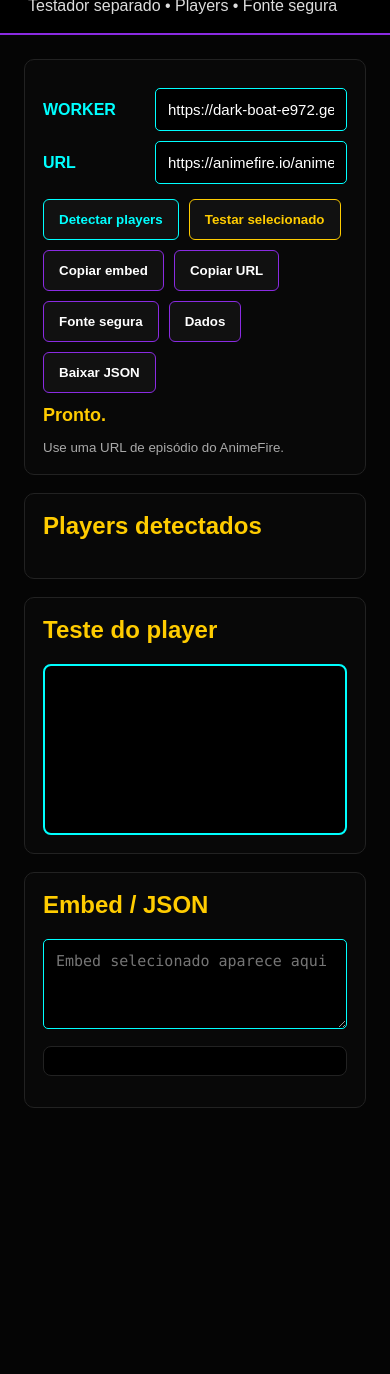
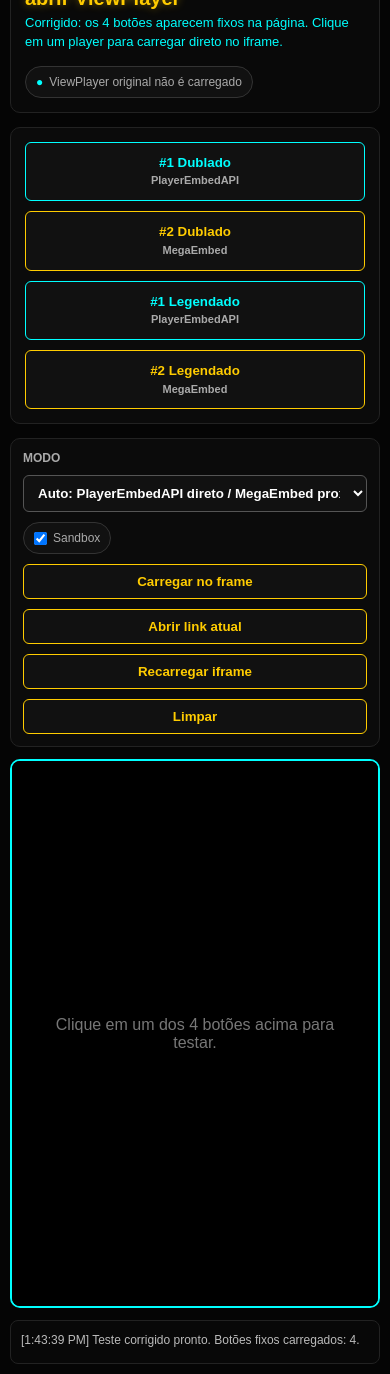
Before and after one commit to dadsondankstry-crypto/KSM2-TEST, a plain HTML site: page index.html in a window 390 px wide. Shown: the part 61-1435 px from the top of the page. Before the commit the page ends 1211 px from the top, so only its background shows below. Drawn offline with Linux system fonts and the light colour scheme.

Commit message:
Add files via upload

```diff
--- a/index.html
+++ b/index.html
@@ -1,194 +1,213 @@
-<!doctype html>
-<html lang="pt-BR">
+<!DOCTYPE html>
+<html lang="pt-br">
 <head>
-<meta charset="utf-8">
-<meta name="viewport" content="width=device-width,initial-scale=1">
-<title>CRONOS AnimeFire Testador Separado</title>
+<meta charset="UTF-8">
+<meta name="viewport" content="width=device-width, initial-scale=1.0">
+<title>CRONOS — Teste ViewPlayer 4 Players Corrigido</title>
 <style>
-*{box-sizing:border-box}
-body{margin:0;background:#050505;color:#fff;font-family:Arial,Helvetica,sans-serif}
-header{background:#000;border-bottom:2px solid #8a2be2;padding:18px 28px;display:flex;gap:12px;align-items:center;flex-wrap:wrap}
-.brand{color:#ffcc00;font-size:24px;font-weight:900;text-shadow:0 0 8px #ffcc00}
-.sub{color:#ddd}
-.wrap{max-width:1280px;margin:auto;padding:24px}
-.box{border:1px solid #222;background:#080808;border-radius:10px;padding:18px;margin-bottom:18px}
-.row{display:grid;grid-template-columns:100px 1fr;gap:12px;align-items:center;margin:10px 0}
-label{color:#00ffff;font-weight:900;text-transform:uppercase}
-input,textarea{width:100%;background:#000;color:#fff;border:1px solid #00ffff;border-radius:5px;padding:12px;font-size:15px}
-textarea{min-height:90px;font-family:Consolas,monospace}
-.buttons{display:flex;flex-wrap:wrap;gap:10px;margin-top:15px}
-button{background:#111;color:#fff;border:1px solid #8a2be2;border-radius:6px;padding:12px 15px;font-weight:900;cursor:pointer}
-button:hover{background:#8a2be2}
-.btn-cyan{border-color:#00ffff;color:#00ffff}
-.btn-cyan:hover{background:#00ffff;color:#000}
-.btn-yellow{border-color:#ffcc00;color:#ffcc00}
-.btn-yellow:hover{background:#ffcc00;color:#000}
-.status{color:#ffcc00;font-size:18px;font-weight:900;margin:12px 0}
-.players{display:grid;grid-template-columns:repeat(auto-fill,minmax(260px,1fr));gap:12px}
-.card{border:1px solid #00ffff;background:#050505;border-radius:8px;padding:12px;cursor:pointer;min-height:150px}
-.card.active{border-color:#ffcc00;box-shadow:0 0 16px #ffcc00}
-.card h3{margin:0 0 8px;color:#ffcc00}
-.tag{display:inline-block;border:1px solid #00ffff;color:#00ffff;padding:4px 7px;border-radius:3px;font-size:11px;font-weight:900;margin:0 6px 8px 0}
-.url{font-size:12px;color:#ddd;word-break:break-all}
-.playerBox{width:100%;aspect-ratio:16/9;border:2px solid #00ffff;border-radius:8px;background:#000;overflow:hidden}
-.playerBox iframe,.playerBox video{width:100%;height:100%;border:0;background:#000}
-pre{white-space:pre-wrap;word-break:break-word;background:#000;border:1px solid #222;border-radius:8px;padding:14px;max-height:50vh;overflow:auto;color:#ddd}
-small{color:#aaa}
+*{box-sizing:border-box;margin:0;padding:0}
+body{min-height:100vh;background:#050505;color:#fff;font-family:Arial,Helvetica,sans-serif;padding:16px}
+.wrap{max-width:1280px;margin:0 auto}
+.top{display:flex;align-items:center;justify-content:space-between;gap:14px;flex-wrap:wrap;margin-bottom:14px;border:1px solid #222;background:#090909;border-radius:10px;padding:14px}
+h1{font-size:20px;color:#ffcc00;text-shadow:0 0 8px rgba(255,204,0,.45)}
+.status{color:#00ffff;font-size:13px;line-height:1.45;margin-top:4px}.status b{color:#ffcc00}
+.controls{display:grid;grid-template-columns:repeat(4,minmax(0,1fr));gap:10px;margin:14px 0;background:#0b0b0b;border:1px solid #222;border-radius:10px;padding:14px}
+.btn{border:1px solid #00ffff;background:#111;color:#00ffff;padding:12px 14px;border-radius:6px;font-weight:800;cursor:pointer;transition:.15s;text-align:center;line-height:1.25}
+.btn small{display:block;color:#aaa;font-size:11px;margin-top:3px;font-weight:700}.btn:hover,.btn.ativo{background:#00ffff;color:#000;box-shadow:0 0 12px rgba(0,255,255,.55)}.btn:hover small,.btn.ativo small{color:#111}
+.btn.mega{border-color:#ffcc00;color:#ffcc00}.btn.mega:hover,.btn.mega.ativo{background:#ffcc00;color:#000;box-shadow:0 0 12px rgba(255,204,0,.55)}
+.panel{display:grid;grid-template-columns:1fr;gap:12px}.tools{display:flex;align-items:center;justify-content:space-between;gap:10px;flex-wrap:wrap;background:#0b0b0b;border:1px solid #222;border-radius:10px;padding:12px}.tools-left,.tools-right{display:flex;gap:10px;align-items:center;flex-wrap:wrap}
+select,.smallbtn{background:#111;color:#fff;border:1px solid #555;border-radius:6px;padding:9px 10px;font-weight:700}.smallbtn{cursor:pointer;color:#ffcc00;border-color:#ffcc00;text-decoration:none;display:inline-flex;align-items:center;justify-content:center}.smallbtn:hover{background:#ffcc00;color:#000}.label{color:#aaa;font-size:12px;font-weight:700;text-transform:uppercase}.badge{display:inline-flex;align-items:center;gap:6px;border:1px solid #333;background:#111;border-radius:999px;padding:8px 10px;color:#aaa;font-size:12px}.ok{color:#00ffff}.warn{color:#ffcc00}
+.playerbox{background:#000;border:2px solid #00ffff;border-radius:10px;overflow:hidden;height:76vh;min-height:420px;position:relative}.playerbox.loading{border-color:#ffcc00}iframe{width:100%;height:100%;border:0;background:#000;display:block}.empty{position:absolute;inset:0;display:flex;align-items:center;justify-content:center;color:#777;text-align:center;padding:20px;pointer-events:none}.log{background:#080808;border:1px solid #222;border-radius:8px;padding:10px;color:#bbb;font-size:12px;line-height:1.5;white-space:pre-wrap;word-break:break-word;min-height:44px}
+@media(max-width:900px){.controls{grid-template-columns:repeat(2,minmax(0,1fr))}}@media(max-width:560px){body{padding:10px}.controls{grid-template-columns:1fr}.playerbox{height:65vh;min-height:320px}.tools-left,.tools-right{width:100%}.smallbtn,select{width:100%}}
 </style>
 </head>
 <body>
-<header>
-  <div class="brand">CRONOS AnimeFire</div>
-  <div class="sub">Testador separado • Players • Fonte segura</div>
-</header>
+<div class="wrap">
+  <div class="top">
+    <div>
+      <h1>CRONOS — Teste ViewPlayer sem abrir ViewPlayer</h1>
+      <div class="status">Corrigido: os 4 botões aparecem fixos na página. Clique em um player para carregar direto no iframe.</div>
+    </div>
+    <div class="badge"><span class="ok">●</span> ViewPlayer original não é carregado</div>
+  </div>
 
-<main class="wrap">
-<section class="box">
-  <div class="row"><label>Worker</label><input id="worker" value="https://dark-boat-e972.getapi-oi.workers.dev/"></div>
-  <div class="row"><label>URL</label><input id="url" value="https://animefire.io/animes/kami-no-shizuku/1"></div>
-  <div class="buttons">
-    <button class="btn-cyan" onclick="detectar()">Detectar players</button>
-    <button class="btn-yellow" onclick="testarSelecionado()">Testar selecionado</button>
-    <button onclick="copiarEmbed()">Copiar embed</button>
-    <button onclick="copiarURL()">Copiar URL</button>
-    <button onclick="abrirFonte()">Fonte segura</button>
-    <button onclick="abrirDados()">Dados</button>
-    <button onclick="baixarJSON()">Baixar JSON</button>
+  <div class="controls">
+    <button class="btn" type="button" data-player="0">#1 Dublado <small>PlayerEmbedAPI</small></button>
+    <button class="btn mega" type="button" data-player="1">#2 Dublado <small>MegaEmbed</small></button>
+    <button class="btn" type="button" data-player="2">#1 Legendado <small>PlayerEmbedAPI</small></button>
+    <button class="btn mega" type="button" data-player="3">#2 Legendado <small>MegaEmbed</small></button>
   </div>
-  <div id="status" class="status">Pronto.</div>
-  <small>Use uma URL de episódio do AnimeFire.</small>
-</section>
 
-<section class="box">
-  <h2 style="color:#ffcc00;margin-top:0">Players detectados</h2>
-  <div id="players" class="players"></div>
-</section>
+  <div class="panel">
+    <div class="tools">
+      <div class="tools-left">
+        <span class="label">Modo</span>
+        <select id="modo">
+          <option value="auto">Auto: PlayerEmbedAPI direto / MegaEmbed proxy Winter com # externo</option>
+          <option value="direct">Direto</option>
+          <option value="proxy-winter-hash">Proxy Winter — MegaEmbed com # externo</option>
+          <option value="proxy-winter-full">Proxy Winter — URL completa codificada</option>
+          <option value="proxy-delicate-hash">Proxy Delicate — MegaEmbed com # externo</option>
+          <option value="proxy-delicate-full">Proxy Delicate — URL completa codificada</option>
+        </select>
+        <label class="badge"><input id="sandboxToggle" type="checkbox" checked> Sandbox</label>
+      </div>
+      <div class="tools-right">
+        <button class="smallbtn" id="loadBtn" type="button">Carregar no frame</button>
+        <button class="smallbtn" id="openNew" type="button">Abrir link atual</button>
+        <button class="smallbtn" id="reloadBtn" type="button">Recarregar iframe</button>
+        <button class="smallbtn" id="clearBtn" type="button">Limpar</button>
+      </div>
+    </div>
 
-<section class="box">
-  <h2 style="color:#ffcc00;margin-top:0">Teste do player</h2>
-  <div id="playerBox" class="playerBox"></div>
-</section>
+    <div class="playerbox" id="playerbox">
+      <div class="empty" id="empty">Clique em um dos 4 botões acima para testar.</div>
+      <iframe id="frame" referrerpolicy="no-referrer" allow="autoplay; fullscreen; picture-in-picture; encrypted-media" allowfullscreen></iframe>
+    </div>
 
-<section class="box">
-  <h2 style="color:#ffcc00;margin-top:0">Embed / JSON</h2>
-  <textarea id="embedOut" placeholder="Embed selecionado aparece aqui"></textarea>
-  <pre id="saida"></pre>
-</section>
-</main>
+    <div class="log" id="log"></div>
+  </div>
+</div>
 
 <script>
-let ultimo = null;
-let selecionado = -1;
+'use strict';
 
-function workerBase() {
-  return document.getElementById('worker').value.trim().replace(/\/?$/, '/');
+const PLAYERS = [
+  { label: '#1 Dublado',  src: 'https://playerembedapi.link/?v=DaMYWcbXG', type: 'jwplayer', id: '369361', host: 'playerembedapi.link' },
+  { label: '#2 Dublado',  src: 'https://megaembed.link/#czs6b8',       type: 'iframe',   id: '374289', host: 'megaembed.link' },
+  { label: '#1 Legendado', src: 'https://playerembedapi.link/?v=H2GFARc4v', type: 'iframe', id: '374291', host: 'playerembedapi.link' },
+  { label: '#2 Legendado', src: 'https://megaembed.link/#ik58j8',       type: 'iframe',   id: '374292', host: 'megaembed.link' }
+];
+
+const PROXY_WINTER = 'https://winter-cherry-3baa.getapi-oi.workers.dev/?url=';
+const PROXY_DELICATE = 'https://delicate-sea-41ab.getapi-oi.workers.dev/?url=';
+
+let atual = null;
+let ultimoSrcFinal = '';
+let ultimoSrcOriginal = '';
+
+const frame = document.getElementById('frame');
+const empty = document.getElementById('empty');
+const logEl = document.getElementById('log');
+const modoEl = document.getElementById('modo');
+const sandboxToggle = document.getElementById('sandboxToggle');
+const playerbox = document.getElementById('playerbox');
+
+function log(msg) {
+  const hora = new Date().toLocaleTimeString();
+  logEl.textContent = '[' + hora + '] ' + msg + '\n' + logEl.textContent;
 }
 
-function alvoURL() {
-  return document.getElementById('url').value.trim();
+function isMega(player) {
+  return /megaembed\.link/i.test(player.src);
 }
 
-function api(modo) {
-  return workerBase() + '?modo=' + encodeURIComponent(modo) + '&url=' + encodeURIComponent(alvoURL());
+function splitMega(url) {
+  const base = String(url || '').split('#')[0];
+  const hash = String(url || '').includes('#') ? String(url || '').slice(String(url || '').indexOf('#')) : '';
+  return { base, hash };
 }
 
-async function detectar() {
-  const status = document.getElementById('status');
-  const saida = document.getElementById('saida');
-  const playersBox = document.getElementById('players');
-  const playerBox = document.getElementById('playerBox');
+function montarUrlProxyHash(proxy, player) {
+  if (!isMega(player)) return proxy + encodeURIComponent(player.src);
+  const partes = splitMega(player.src);
+  return proxy + encodeURIComponent(partes.base) + partes.hash;
+}
 
-  status.textContent = 'Detectando players...';
-  saida.textContent = '';
-  playersBox.innerHTML = '';
-  playerBox.innerHTML = '';
-  selecionado = -1;
+function montarUrlProxyFull(proxy, player) {
+  return proxy + encodeURIComponent(player.src);
+}
 
-  try {
-    const r = await fetch(api('players'), {cache:'no-store'});
-    const data = await r.json();
-    ultimo = data;
-    saida.textContent = JSON.stringify(data, null, 2);
-    status.textContent = 'HTTP ' + r.status + ' • ' + (data.totalDetectado || 0) + ' player(s)';
+function montarUrl(player) {
+  const modo = modoEl.value;
+  if (modo === 'direct') return player.src;
+  if (modo === 'proxy-winter-hash') return montarUrlProxyHash(PROXY_WINTER, player);
+  if (modo === 'proxy-winter-full') return montarUrlProxyFull(PROXY_WINTER, player);
+  if (modo === 'proxy-delicate-hash') return montarUrlProxyHash(PROXY_DELICATE, player);
+  if (modo === 'proxy-delicate-full') return montarUrlProxyFull(PROXY_DELICATE, player);
 
-    if (!data.players || !data.players.length) {
-      playersBox.innerHTML = '<div class="card"><h3>Nenhum player encontrado</h3><div class="url">Tente outra URL de episódio ou veja a fonte segura.</div></div>';
-      return;
-    }
+  if (isMega(player)) return montarUrlProxyHash(PROXY_WINTER, player);
+  return player.src;
+}
 
-    playersBox.innerHTML = data.players.map((p, i) => `
-      <div class="card" onclick="selecionar(${i})" id="cardPlayer${i}">
-        <h3>${escapeHtml(p.nome || 'Player')}</h3>
-        <div class="tag">${escapeHtml(p.tipo || '')}</div>
-        <div class="tag">${escapeHtml(p.origem || '')}</div>
-        <div class="tag">${p.bloqueado ? 'bloqueado/info' : 'seguro'}</div>
-        <div class="url">${escapeHtml(p.src || '')}</div>
-        <div class="url" style="color:#ffcc00;margin-top:8px;">${escapeHtml(p.motivo || '')}</div>
-      </div>
-    `).join('');
-
-    selecionar(0);
-  } catch(e) {
-    status.textContent = 'Erro ao detectar';
-    saida.textContent = e.message || String(e);
+function aplicarSandbox() {
+  if (sandboxToggle.checked) {
+    frame.setAttribute('sandbox', 'allow-scripts allow-same-origin allow-forms allow-presentation');
+  } else {
+    frame.removeAttribute('sandbox');
   }
 }
 
-function selecionar(i) {
-  selecionado = i;
-  document.querySelectorAll('.card').forEach(c => c.classList.remove('active'));
-  const card = document.getElementById('cardPlayer' + i);
-  if (card) card.classList.add('active');
-
-  const p = ultimo && ultimo.players ? ultimo.players[i] : null;
-  document.getElementById('embedOut').value = p ? (p.embedCode || p.embed || '') : '';
+function selecionar(index) {
+  atual = PLAYERS[index];
+  document.querySelectorAll('[data-player]').forEach(btn => btn.classList.remove('ativo'));
+  const btnAtual = document.querySelector('[data-player="' + index + '"]');
+  if (btnAtual) btnAtual.classList.add('ativo');
+  carregarAtual();
 }
 
-function testarSelecionado() {
-  const p = ultimo && ultimo.players ? ultimo.players[selecionado] : null;
-  if (!p) {
-    document.getElementById('status').textContent = 'Nenhum player selecionado.';
+function carregarAtual() {
+  if (!atual) {
+    log('Escolha primeiro um dos 4 players.');
     return;
   }
-  document.getElementById('playerBox').innerHTML = p.embed || p.embedCode || '';
-  document.getElementById('status').textContent = 'Testando: ' + (p.nome || 'Player');
+  aplicarSandbox();
+  ultimoSrcOriginal = atual.src;
+  ultimoSrcFinal = montarUrl(atual);
+  empty.style.display = 'none';
+  playerbox.classList.add('loading');
+  frame.src = 'about:blank';
+  setTimeout(function() {
+    frame.src = ultimoSrcFinal;
+  }, 80);
+  log('Carregando ' + atual.label + ' | original: ' + ultimoSrcOriginal + ' | iframe: ' + ultimoSrcFinal);
 }
 
-async function copiarEmbed() {
-  const txt = document.getElementById('embedOut').value;
-  if (!txt) return;
-  await navigator.clipboard.writeText(txt);
-  document.getElementById('status').textContent = 'Embed copiado.';
+function abrirLinkAtual() {
+  if (!atual) {
+    log('Nenhum player selecionado. Clique em um dos 4 botões primeiro.');
+    return;
+  }
+  window.open(ultimoSrcFinal || ultimoSrcOriginal, '_blank', 'noopener,noreferrer');
 }
 
-async function copiarURL() {
-  const p = ultimo && ultimo.players ? ultimo.players[selecionado] : null;
-  if (!p) return;
-  await navigator.clipboard.writeText(p.src || '');
-  document.getElementById('status').textContent = 'URL copiada.';
-}
+document.querySelectorAll('[data-player]').forEach(function(btn) {
+  btn.addEventListener('click', function() {
+    selecionar(Number(btn.getAttribute('data-player')));
+  });
+});
 
-function abrirFonte() {
-  window.open(api('fonte'), '_blank');
-}
+document.getElementById('loadBtn').addEventListener('click', carregarAtual);
+document.getElementById('openNew').addEventListener('click', abrirLinkAtual);
+document.getElementById('reloadBtn').addEventListener('click', carregarAtual);
 
-function abrirDados() {
-  window.open(api('dados'), '_blank');
-}
+document.getElementById('clearBtn').addEventListener('click', function() {
+  atual = null;
+  ultimoSrcFinal = '';
+  ultimoSrcOriginal = '';
+  frame.src = 'about:blank';
+  empty.style.display = 'flex';
+  document.querySelectorAll('[data-player]').forEach(btn => btn.classList.remove('ativo'));
+  log('Player limpo.');
+});
 
-async function baixarJSON() {
-  if (!ultimo) await detectar();
-  const blob = new Blob([JSON.stringify(ultimo, null, 2)], {type:'application/json;charset=utf-8'});
-  const a = document.createElement('a');
-  a.href = URL.createObjectURL(blob);
-  a.download = 'animefire-players-detectados.json';
-  a.click();
-  URL.revokeObjectURL(a.href);
-}
+modoEl.addEventListener('change', function() {
+  if (atual) carregarAtual();
+});
 
-function escapeHtml(s) {
-  return String(s || '').replace(/[&<>"']/g, c => ({'&':'&amp;','<':'&lt;','>':'&gt;','"':'&quot;',"'":'&#039;'}[c]));
-}
+sandboxToggle.addEventListener('change', function() {
+  if (atual) carregarAtual();
+});
+
+frame.addEventListener('load', function() {
+  if (ultimoSrcFinal) {
+    playerbox.classList.remove('loading');
+    log('Iframe terminou a tentativa de carregamento. Se ficar preto/bloqueado, teste outro modo ou desmarque Sandbox.');
+  }
+});
+
+aplicarSandbox();
+log('Teste corrigido pronto. Botões fixos carregados: ' + PLAYERS.length + '.');
 </script>
 </body>
 </html>
```
